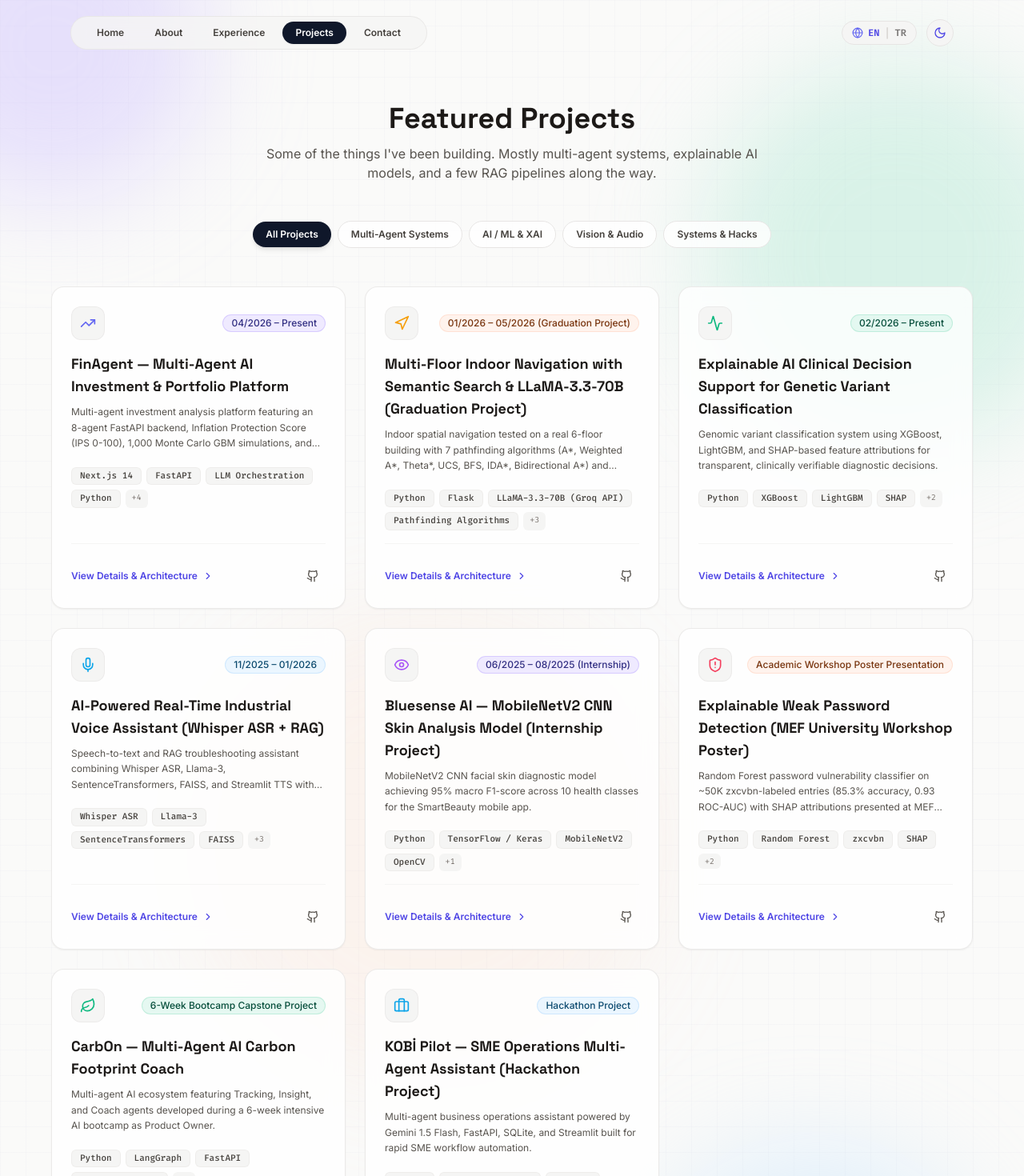
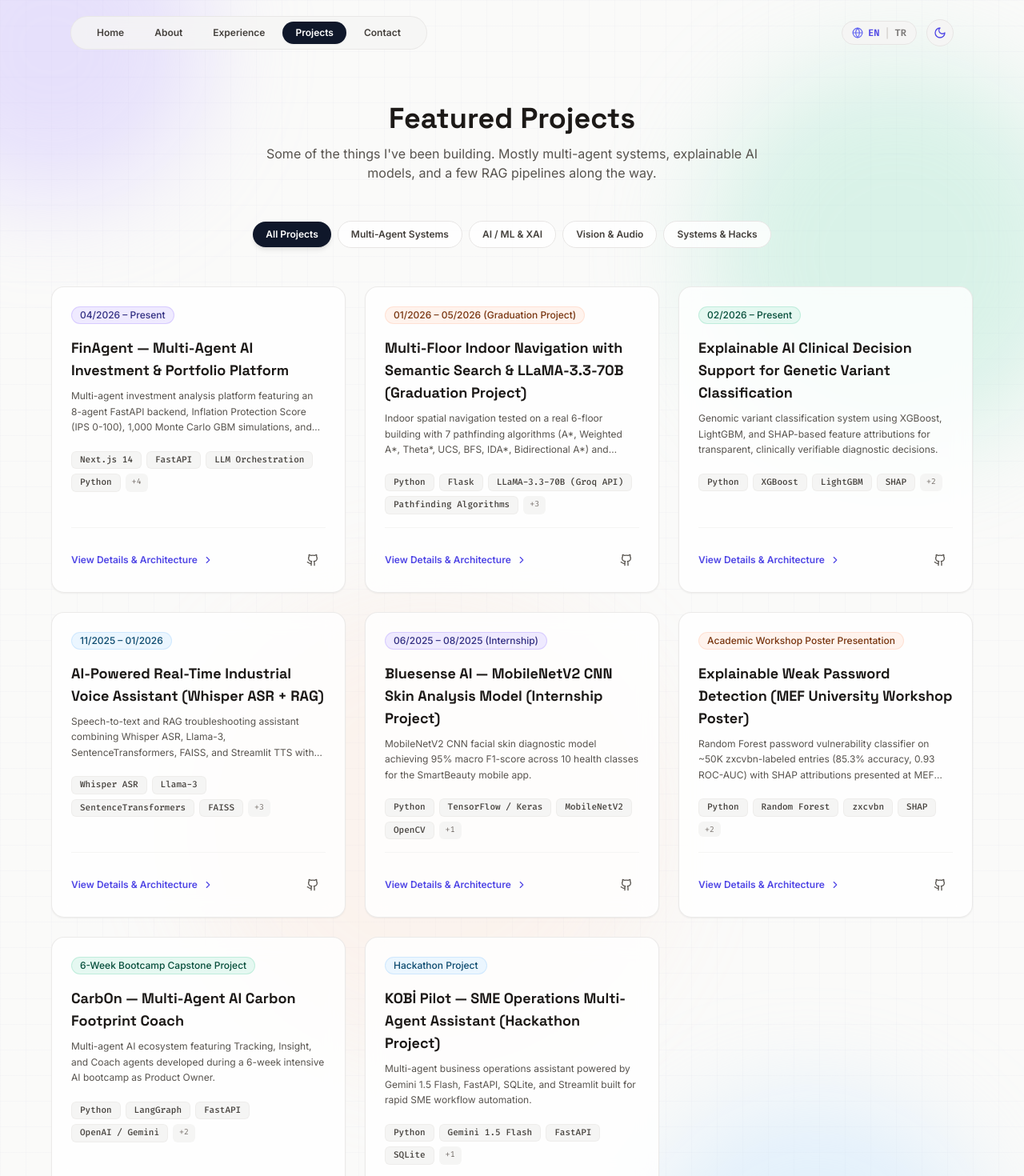
Before and after one commit to meliscann/portfolio-meliscan, a Next.js app: page /projects in a window 1280 px wide. Shown: the top 1470 px of the page at 80% size. Built offline with nearby package versions, Linux system fonts and the light colour scheme.

Commit message:
style: remove random project card icons for minimalist typography design

```diff
--- a/src/components/sections/ProjectsSection.tsx
+++ b/src/components/sections/ProjectsSection.tsx
@@ -6,23 +6,13 @@ import { projectsData, Project } from "@/../content/projects";
 import { useLanguage } from "@/components/context/LanguageContext";
 import { Badge } from "@/components/ui/Badge";
 import {
-  TrendingUp,
-  Navigation,
-  Activity,
-  Mic,
-  Eye,
-  ShieldAlert,
-  Leaf,
-  Briefcase,
   Github,
   ExternalLink,
   ChevronRight,
   X,
   Layers,
   BarChart3,
-  Bot,
   ChevronLeft,
-  Image as ImageIcon,
 } from "lucide-react";
 
 export const ProjectsSection: React.FC = () => {
@@ -43,29 +33,6 @@ export const ProjectsSection: React.FC = () => {
     activeFilter === "All"
       ? projectsData
       : projectsData.filter((p) => p.category === activeFilter);
-
-  const getIcon = (iconName: string) => {
-    switch (iconName) {
-      case "TrendingUp":
-        return <TrendingUp className="w-5 h-5 text-indigo-500" />;
-      case "Navigation":
-        return <Navigation className="w-5 h-5 text-amber-500" />;
-      case "Activity":
-        return <Activity className="w-5 h-5 text-emerald-500" />;
-      case "Mic":
-        return <Mic className="w-5 h-5 text-sky-500" />;
-      case "Eye":
-        return <Eye className="w-5 h-5 text-purple-500" />;
-      case "ShieldAlert":
-        return <ShieldAlert className="w-5 h-5 text-rose-500" />;
-      case "Leaf":
-        return <Leaf className="w-5 h-5 text-emerald-500" />;
-      case "Briefcase":
-        return <Briefcase className="w-5 h-5 text-sky-500" />;
-      default:
-        return <Bot className="w-5 h-5 text-indigo-500" />;
-    }
-  };
 
   const handleOpenModal = (project: Project) => {
     setSelectedProject(project);
@@ -117,11 +84,8 @@ export const ProjectsSection: React.FC = () => {
                 className="group relative flex flex-col justify-between p-6 rounded-2xl bg-white/80 dark:bg-slate-900/80 border border-stone-200/80 dark:border-slate-800 backdrop-blur-md shadow-sm hover:shadow-pastel-glow transition-all duration-300"
               >
                 <div className="space-y-4">
-                  {/* Top Header Row */}
+                  {/* Top Header Row with Status Badge */}
                   <div className="flex items-center justify-between gap-2">
-                    <div className="p-2.5 rounded-xl bg-stone-100 dark:bg-slate-800 border border-stone-200/60 dark:border-slate-700/60">
-                      {getIcon(project.iconName)}
-                    </div>
                     <Badge variant={project.badgeColor} size="sm">
                       {project.status[language]}
                     </Badge>
```
